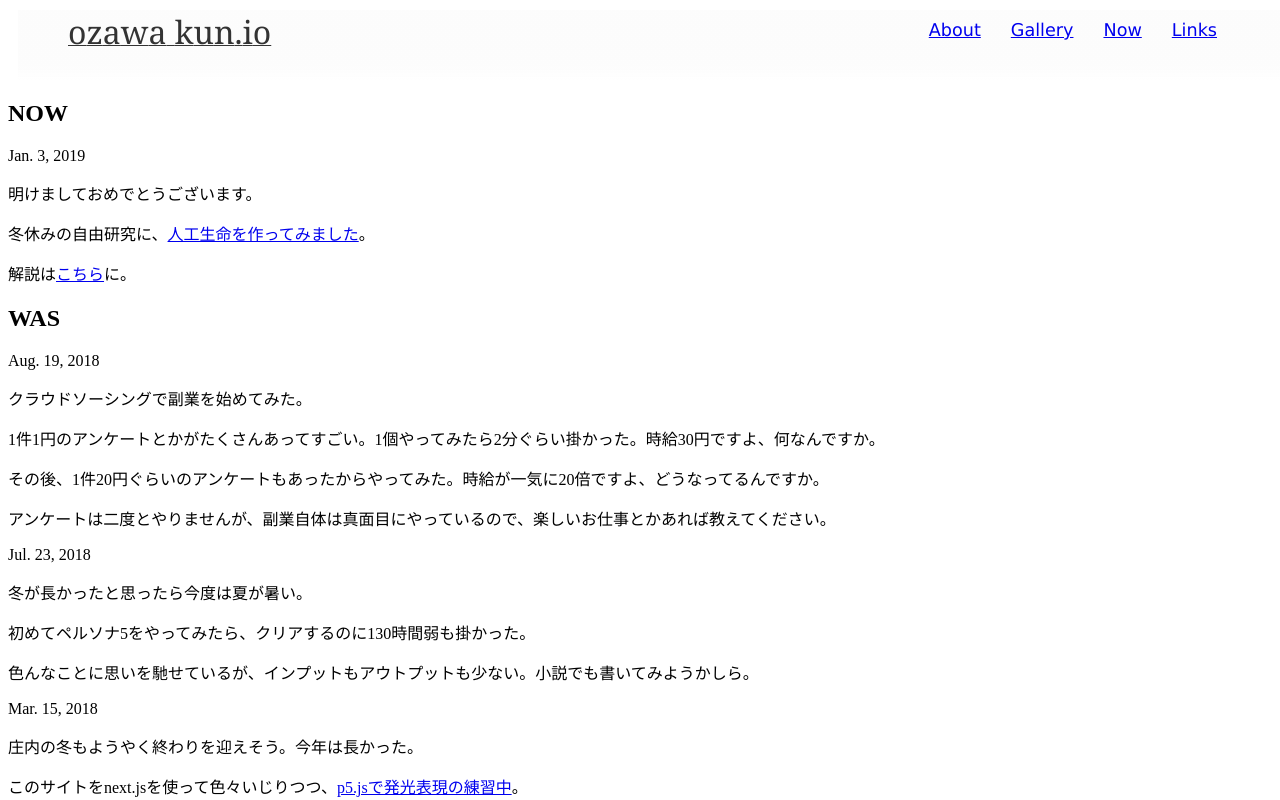
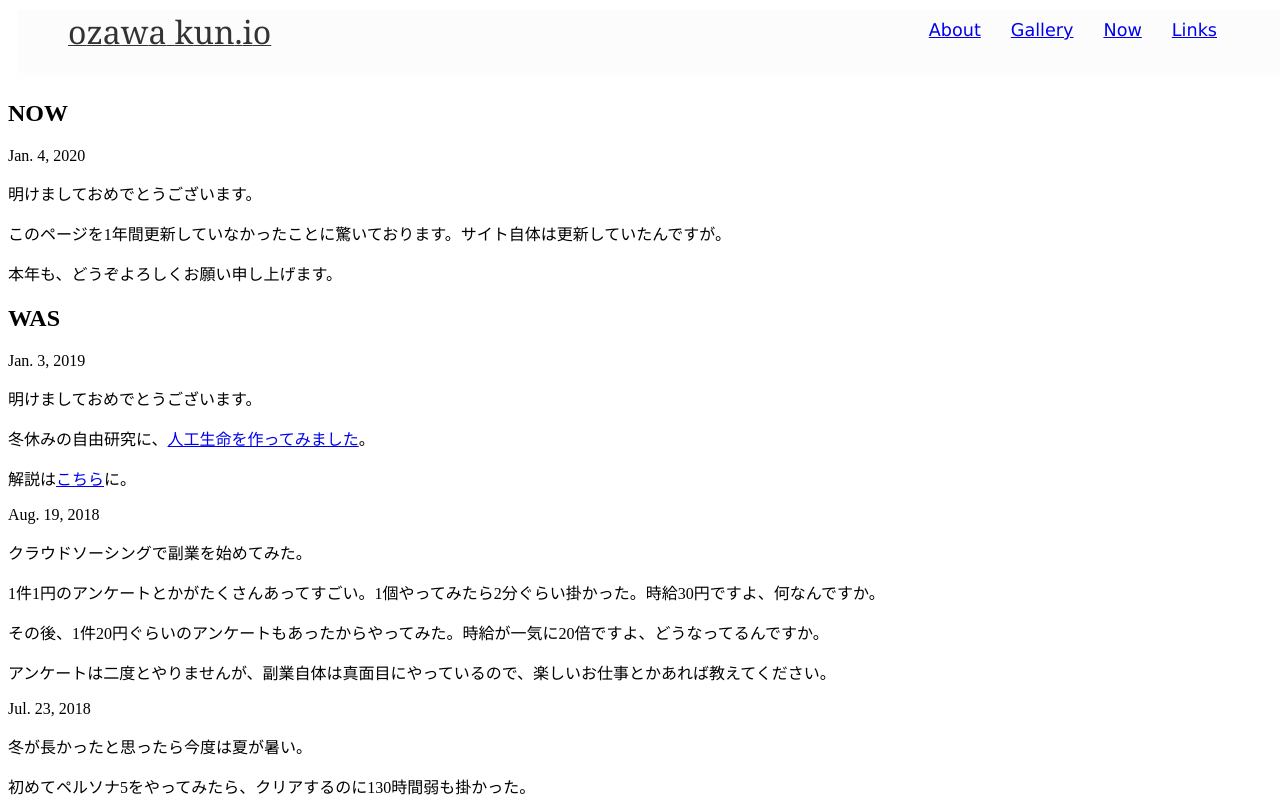
Before and after one commit to zakuni/ozawakun.io, a Nuxt app: page /now in a window 1280 px wide. Shown: the top 800 px of the page. Built offline with nearby package versions, Linux system fonts and the light colour scheme.

Commit message:
Update now.vue

```diff
--- a/pages/now.vue
+++ b/pages/now.vue
@@ -7,17 +7,25 @@
         </h2>
         <article class="uk-section-xsmall">
           <div class="uk-text-meta">
+            Jan. 4, 2020
+          </div>
+          <p>明けましておめでとうございます。</p>
+          <p>このページを1年間更新していなかったことに驚いております。サイト自体は更新していたんですが。</p>
+          <p>本年も、どうぞよろしくお願い申し上げます。</p>
+        </article>
+      </section>
+      <section class="uk-section">
+        <h2 class="uk-h4">
+          WAS
+        </h2>
+        <article class="uk-section-xsmall">
+          <div class="uk-text-meta">
             Jan. 3, 2019
           </div>
           <p>明けましておめでとうございます。</p>
           <p>冬休みの自由研究に、<a href="https://github.com/zakuni/ALife">人工生命を作ってみました</a>。</p>
           <p>解説は<a href="https://scrapbox.io/zakuni/人工生命を作ってみた">こちら</a>に。</p>
         </article>
-      </section>
-      <section class="uk-section">
-        <h2 class="uk-h4">
-          WAS
-        </h2>
         <article class="uk-section-xsmall">
           <div class="uk-text-meta">
             Aug. 19, 2018
```
